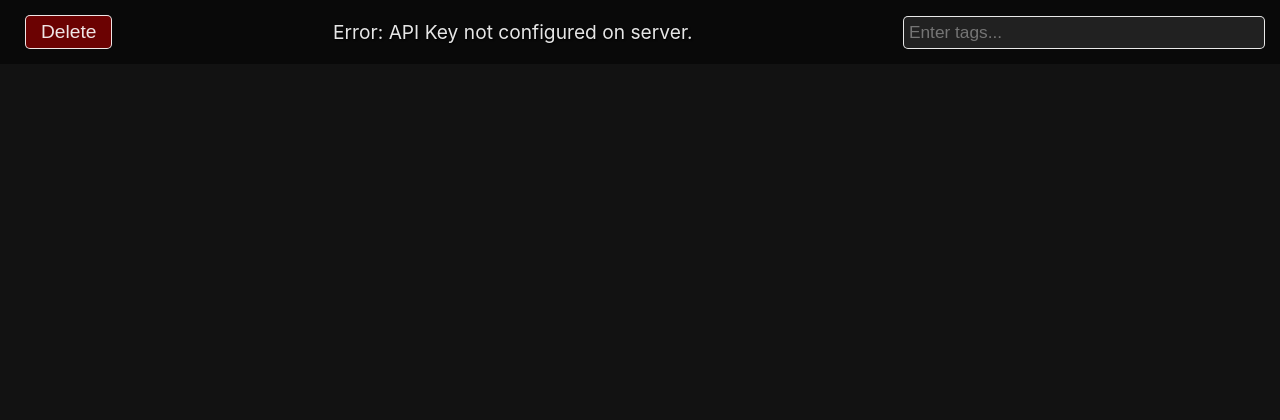
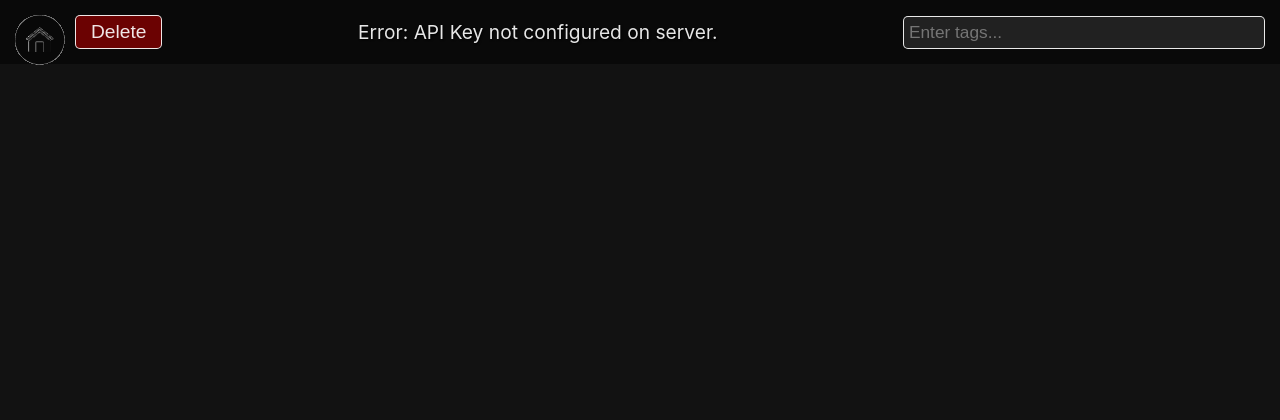
Before and after one commit to rseward/photoshare, a FastAPI app: page /ui/slideshow in a window 1280 px wide. Shown: the top 420 px of the page. Run offline with FastAPI, Linux system fonts and the light colour scheme.

Commit message:
Added home icons.

```diff
--- a/app/templates/index.html
+++ b/app/templates/index.html
@@ -35,7 +35,8 @@
         }
         #top-overlay {
             top: 0;
-            justify-content: space-between; /* Key change for layout */
+            justify-content: flex-start; /* Align items to the start */
+            padding-left: 75px; /* Add padding to avoid overlap with home icon */
         }
         #bottom-overlay { bottom: 0; }
         .tags-display {
@@ -63,6 +64,7 @@
         .control-button:hover { background-color: var(--button-hover-bg-color); }
         #delete-button {
             background-color: var(--delete-button-bg-color);
+            margin-left: 0; /* Adjust margin */
         }
         #delete-button:hover { background-color: var(--delete-button-hover-bg-color); }
         #filename-display {
@@ -81,9 +83,20 @@
         #time-display { margin: 0 20px; }
         #prev-button { position: absolute; left: 15px; }
         #next-button { position: absolute; right: 15px; }
+        .home-icon {
+            position: absolute;
+            top: 15px;
+            left: 15px;
+            width: 50px;
+            height: 50px;
+            z-index: 10;
+        }
     </style>
 </head>
 <body>
+    <a href="/ui/dashboard" class="home-icon">
+        <img src="/static/imgs/home-icon-cropped-392x392.png" alt="Home" style="width: 100%; height: 100%;">
+    </a>
     <div id="slideshow-container">
         <div id="top-overlay" class="overlay">
             <button id="delete-button" class="control-button">Delete</button>
```
Also changed, not shown: app/templates/dashboard.html (+11 -0 lines).
